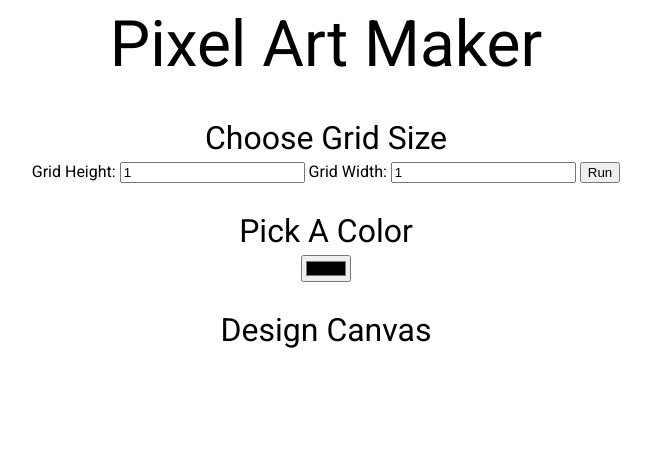
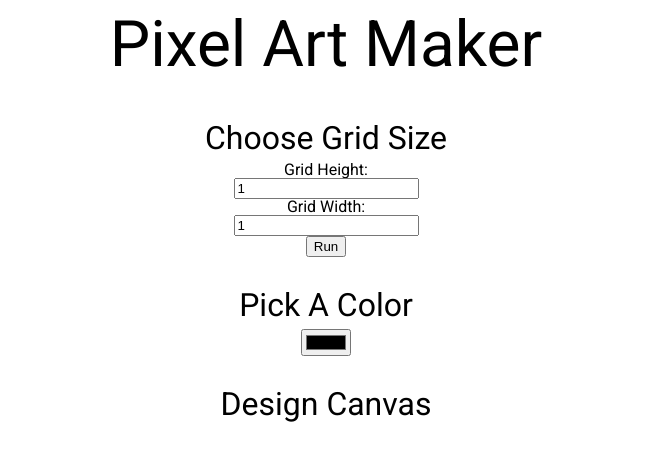
Before and after one commit to arleta-jedrzejczak/Pixel, a plain HTML site: page index.html in a window 1280 px wide. Shown: the whole page, without its empty margins (314-965 px from the left). Drawn offline with nearby package versions, Linux system fonts and the light colour scheme.

Commit message:
flex improved

```diff
--- a/styles.css
+++ b/styles.css
@@ -7,6 +7,13 @@ body {
     align-items: center;
     font-family: 'Roboto', sans-serif;
     text-align: center;
+}
+
+.grid {
+    display: flex;
+    flex-direction: column;
+    justify-content: space-around;
+    align-items: center;
 }
 
 h1 {
```
